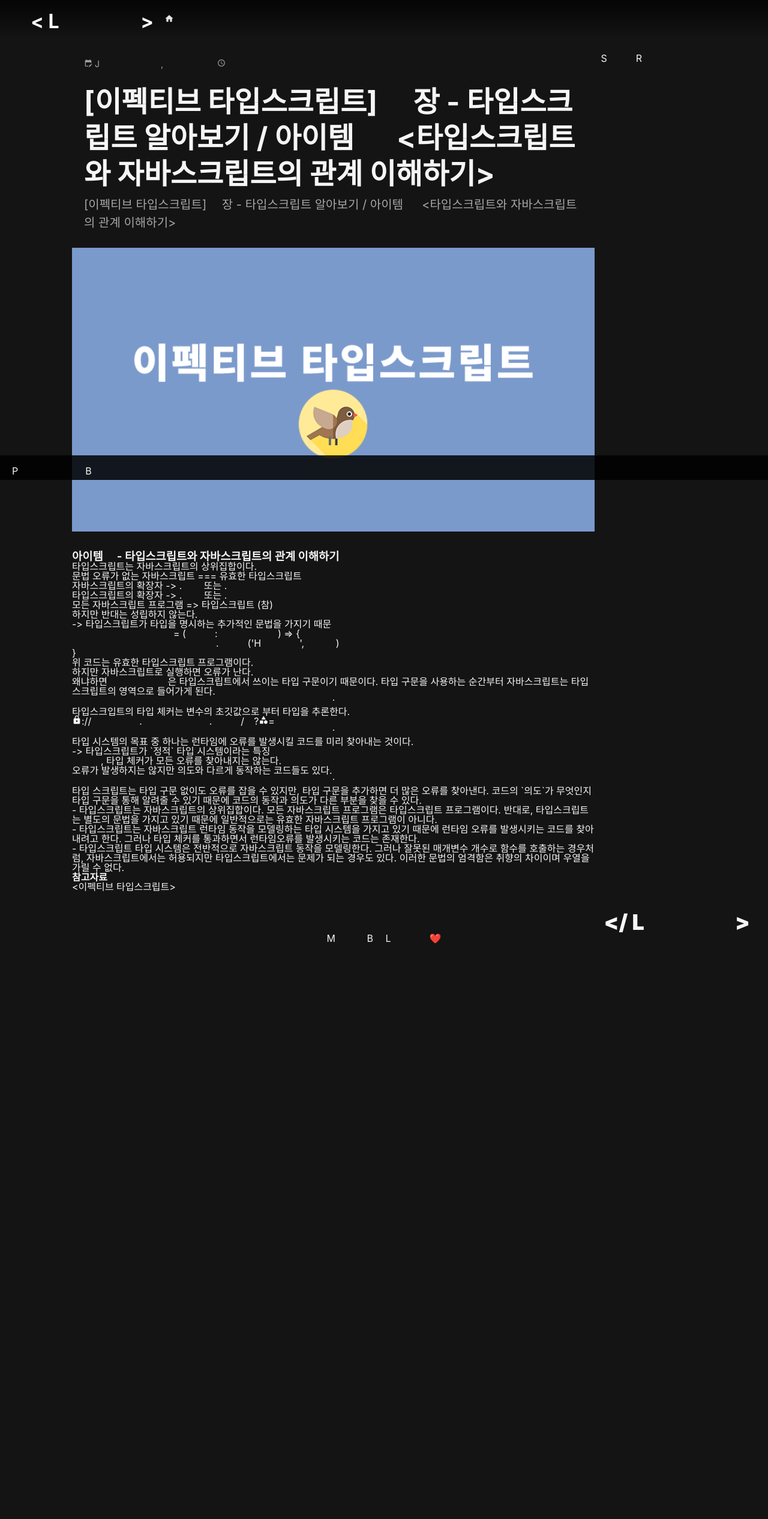
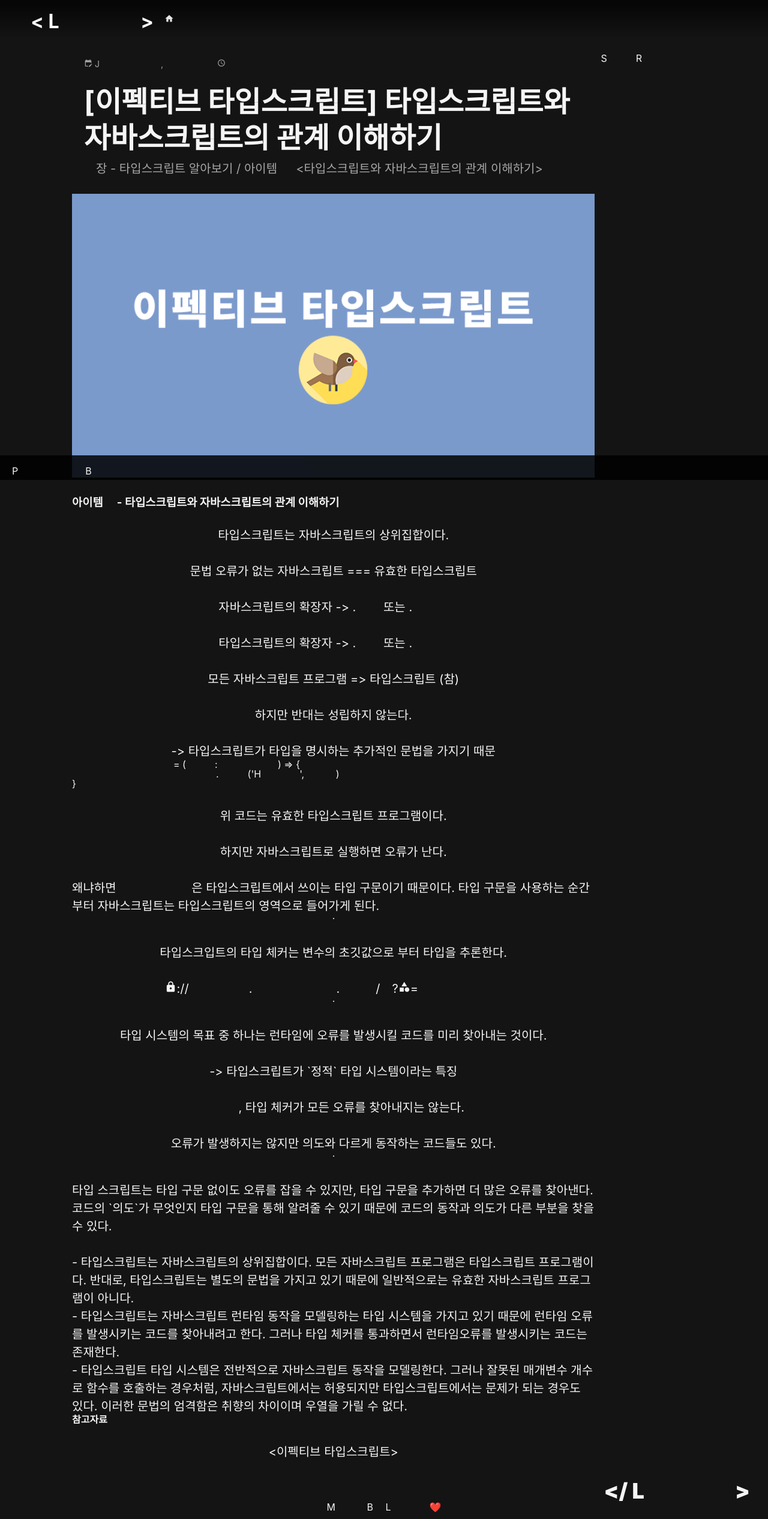
Before and after one commit to Lissu-FE/Lissu-FE.github.io, a Next.js app: page /post/effective-typescript-item1 in a window 1280 px wide. Shown: the whole page at 60% size. Before the commit the page ends 1584 px from the top, so only its background shows below. Built offline with nearby package versions, Linux system fonts and the light colour scheme; a web font is replaced by a local one.

Commit message:
add markdown design

```diff
--- a/components/post/MainContent/MainContent.tsx
+++ b/components/post/MainContent/MainContent.tsx
@@ -2,6 +2,7 @@ import { format } from 'date-fns'
 import Image from 'next/image'
 import ReactMarkdown from 'react-markdown'
 
+import SyntaxHighlighter from '../SyntaxHighlighter/SyntaxHighlighter'
 import {
   MainContentWrapper,
   HeaderDateWrapper,
@@ -45,7 +46,9 @@ const MainContent = ({
           }}
         />
       </ThumbnailWrapper>
-      <ReactMarkdown>{contentHtml}</ReactMarkdown>
+      <ReactMarkdown components={SyntaxHighlighter as any}>
+        {contentHtml}
+      </ReactMarkdown>
     </MainContentWrapper>
   )
 }
--- /dev/null
+++ b/components/post/SyntaxHighlighter/SyntaxHighlighter.tsx
@@ -0,0 +1,112 @@
+import Image from 'next/image'
+import { Prism as ReactSyntaxHighlighter } from 'react-syntax-highlighter'
+import { vscDarkPlus } from 'react-syntax-highlighter/dist/cjs/styles/prism'
+
+import { SyntaxHighlighterWrapper, PComponent } from './SyntaxHighlighterStyle'
+
+const COMMON_STYLE = {
+  heading: 'mt-10 mb-6',
+  media: 'w-full max-w-xl',
+  list: 'flex flex-col gap-1 mb-6 list-inside'
+}
+
+const SyntaxHighlighter = {
+  code({ node, inline, className, children, ...props }) {
+    const match = /language-(\w+)/.exec(className || '')
+    return !inline && match ? (
+      <ReactSyntaxHighlighter
+        language={match[1]}
+        PreTag='pre'
+        style={vscDarkPlus}
+        {...props}
+      >
+        {String(children).replace(/\n$/, '')}
+      </ReactSyntaxHighlighter>
+    ) : (
+      <code className={className} {...props}>
+        {children}
+      </code>
+    )
+  },
+  hr: ({ ...props }) => (
+    <hr className='border-t-1 my-4 border-gray-500' {...props} />
+  ),
+  h1: ({ children, ...props }) => (
+    <h1 className={`${COMMON_STYLE.heading} text-3xl sm:text-4xl`} {...props}>
+      {children}
+    </h1>
+  ),
+  h2: ({ children, ...props }) => (
+    <h2 {...props} className={`${COMMON_STYLE.heading} text-2xl sm:text-3xl`}>
+      {children}
+    </h2>
+  ),
+  h3: ({ children, ...props }) => (
+    <h3 {...props} className={`${COMMON_STYLE.heading} text-xl sm:text-2xl`}>
+      {children}
+    </h3>
+  ),
+  h4: ({ children, ...props }) => (
+    <h4 {...props} className={`${COMMON_STYLE.heading} text-lg sm:text-xl`}>
+      {children}
+    </h4>
+  ),
+  p: ({ children, ...props }) => <PComponent {...props}>{children}</PComponent>,
+  strong: ({ children, ...props }) => (
+    <strong {...props} className='font-medium'>
+      {children}
+    </strong>
+  ),
+  img: ({ src, alt, ...props }) => {
+    return (
+      <div className='mb-6 flex w-full flex-col items-center justify-center gap-2'>
+        <Image
+          {...props}
+          className={`${COMMON_STYLE.media} h-full object-cover`}
+          src={src}
+          alt={alt}
+          width={560}
+          height={350}
+        />
+        {alt && <p className='text-light text-sm'>{alt}</p>}
+      </div>
+    )
+  },
+  blockquote: ({ children, ...props }) => (
+    <blockquote
+      {...props}
+      className='mt-5 mb-6 border-l-2 border-l-zinc-900 py-2 px-6 dark:border-l-white'
+    >
+      {children}
+    </blockquote>
+  ),
+  a: ({ children, ...props }) => (
+    <a {...props} className='text-blue-900 hover:underline dark:text-blue-400'>
+      {children}
+    </a>
+  ),
+  pre: ({ children, ...props }) => (
+    <pre {...props} className='mb-6 p-4'>
+      {children}
+    </pre>
+  ),
+  ul: ({ children, depth, ...props }) => {
+    return (
+      <ul {...props} className={`ml-${depth} ${COMMON_STYLE.list} list-disc`}>
+        {children}
+      </ul>
+    )
+  },
+  ol: ({ children, depth, ...props }) => (
+    <ol {...props} className={`${COMMON_STYLE.list} list-decimal`}>
+      {children}
+    </ol>
+  ),
+  li: ({ children, ...props }) => (
+    <li {...props} className='text-lg font-light'>
+      {children}
+    </li>
+  )
+}
+
+export default SyntaxHighlighter
--- /dev/null
+++ b/components/post/SyntaxHighlighter/SyntaxHighlighterStyle.ts
@@ -0,0 +1,10 @@
+import styled from 'styled-components'
+
+export const SyntaxHighlighterWrapper = styled.div`
+  display: flex;
+`
+
+export const PComponent = styled.p`
+  ${({ theme }) => theme.typography.text_xl}
+  margin: ${({ theme }) => (theme.figure / 4) * 15}rem auto 0;
+`
--- a/package.json
+++ b/package.json
@@ -17,6 +17,7 @@
     "react": "^18.2.0",
     "react-dom": "^18.2.0",
     "react-markdown": "^8.0.4",
+    "react-syntax-highlighter": "^15.5.0",
     "styled-components": "^5.3.5",
     "styled-normalize": "^8.0.7"
   },
--- a/posts/effective-typescript-item1.md
+++ b/posts/effective-typescript-item1.md
@@ -1,7 +1,7 @@
 ---
-title: '[이펙티브 타입스크립트] 1장 - 타입스크립트 알아보기 / 아이템 1 <타입스크립트와 자바스크립트의 관계 이해하기>'
+title: '[이펙티브 타입스크립트] 타입스크립트와 자바스크립트의 관계 이해하기'
 date: '2022-1-27'
-description: '[이펙티브 타입스크립트] 1장 - 타입스크립트 알아보기 / 아이템 1 <타입스크립트와 자바스크립트의 관계 이해하기>'
+description: '1장 - 타입스크립트 알아보기 / 아이템 1 <타입스크립트와 자바스크립트의 관계 이해하기>'
 tags: ['study', 'til', 'typeScript', '이펙티브 타입스크립트', '타입스크립트']
 thumbnail: 'effective-typescript.png'
 category: 'typescript'
--- a/styles/theme.ts
+++ b/styles/theme.ts
@@ -34,7 +34,7 @@ export const breakpoints = {
     lg: 1400,
     md: 1360,
     sm: 1040,
-    xs: 500,
+    xs: 600,
     minimum: 360
   },
   up,
```
Also changed, not shown: 1 other file (tests, documents, lock files or other folders).
